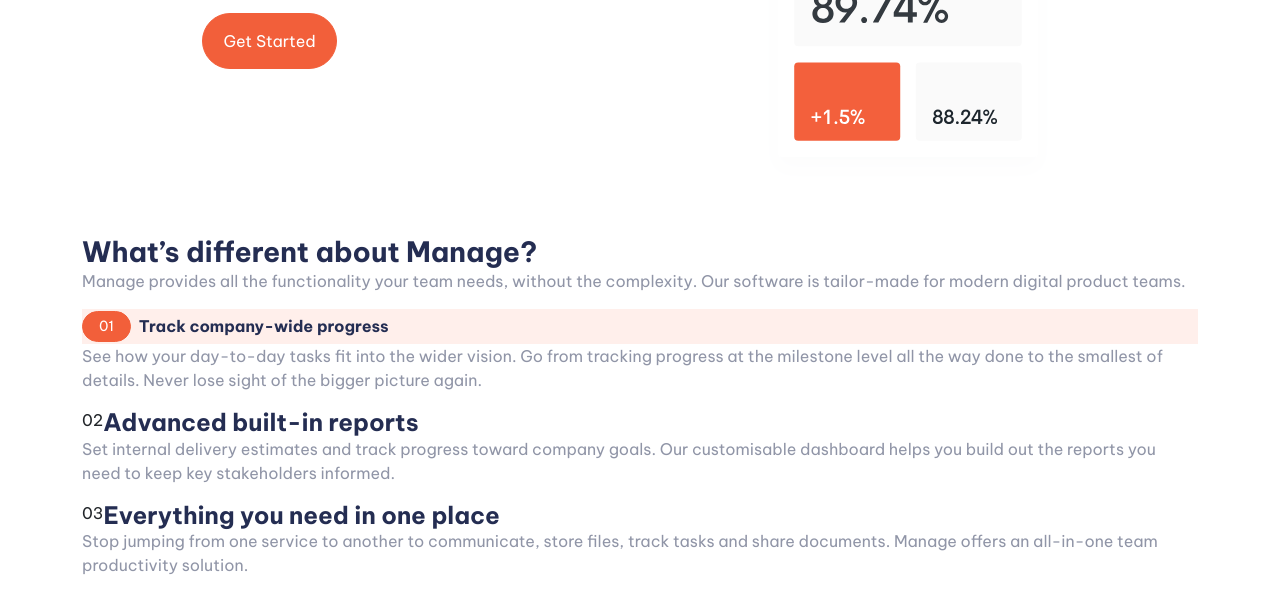
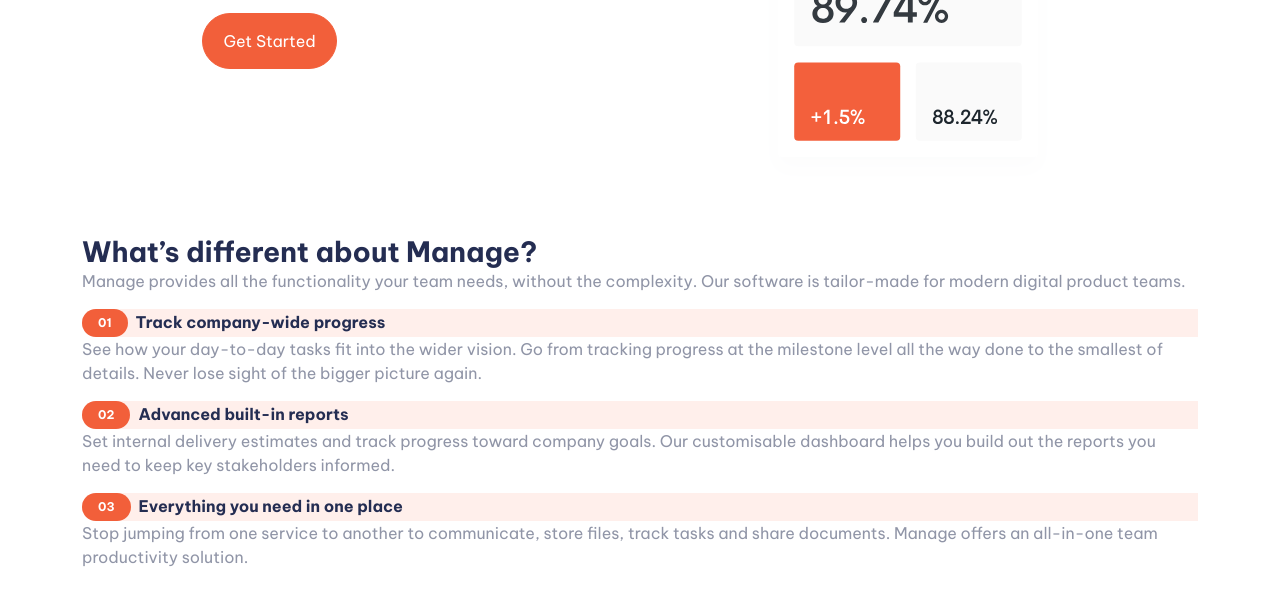
Before and after one commit to mitulpatel224/practice-manage-landing-page, a plain HTML site: page index.html in a window 1280 px wide. Shown: the part 418-1011 px from the top of the page. Drawn offline with nearby package versions, Linux system fonts and the light colour scheme.

Commit message:
feat: about section structure

```diff
--- a/index.html
+++ b/index.html
@@ -131,10 +131,10 @@
             <div class="about-feature-wrapper">
               <div class="about-feature">
                 <div
-                  class="bg-pale-red d-flex justify-content-start align-items-center"
+                  class="feature-header bg-pale-red d-flex justify-content-start align-items-center"
                 >
-                  <span class="btn btn-sm btn-primary px-3">01</span>
-                  <h6 class="p-2 flex-fill">Track company-wide progress</h6>
+                  <span class="badge rounded-pill bg-primary py-2 px-3">01</span>
+                  <h6 class="px-2 flex-fill">Track company-wide progress</h6>
                 </div>
                 <p>
                   See how your day-to-day tasks fit into the wider vision. Go
@@ -144,9 +144,9 @@
                 </p>
               </div>
               <div class="about-feature">
-                <div class="d-flex">
-                  <span>02</span>
-                  <h4>Advanced built-in reports</h4>
+                <div class="feature-header bg-pale-red d-flex justify-content-start align-items-center">
+                  <span class="badge rounded-pill bg-primary py-2 px-3">02</span>
+                  <h6 class="px-2 flex-fill">Advanced built-in reports</h4>
                 </div>
                 <p>
                   Set internal delivery estimates and track progress toward
@@ -155,9 +155,9 @@
                 </p>
               </div>
               <div class="about-feature">
-                <div class="d-flex">
-                  <span>03</span>
-                  <h4>Everything you need in one place</h4>
+                <div class="feature-header bg-pale-red d-flex justify-content-start align-items-center">
+                  <span class="badge rounded-pill bg-primary py-2 px-3">03</span>
+                  <h6 class="px-2 flex-fill">Everything you need in one place</h4>
                 </div>
                 <p>
                   Stop jumping from one service to another to communicate, store
--- a/style.css
+++ b/style.css
@@ -4,16 +4,18 @@
   margin: 0;
   padding: 0;
   font-size: 16px;
-  font-family: Be Vietnam Pro;
+  font-family: "Be Vietnam Pro", sans-serif;
 }
 /* COLORS */
 :root {
   --BrightRed: hsl(12, 88%, 59%);
+  --bs-primary-rgb: 242, 95, 58;
   --DarkBlue: hsl(228, 39%, 23%);
   --DarkGrayishBlue: hsl(227, 12%, 61%);
   --VeryDarkBlue: hsl(233, 12%, 13%);
   --VeryPaleRed: hsl(13, 100%, 96%);
   --VaryLightGray: hsl(0, 0%, 98%);
+  /* --bs-primary: var(--BrightRed); */
 }
 h1,
 h2,
@@ -72,6 +74,10 @@
   padding: 15px 20px;
 }
 
+.about .about-feature .feature-header {
+  border-radius: 50px 0 0 50px;
+}
+
 /** TABLET VIEW: 768px **/
 @media screen and (min-width: 768px) {
 }
```
